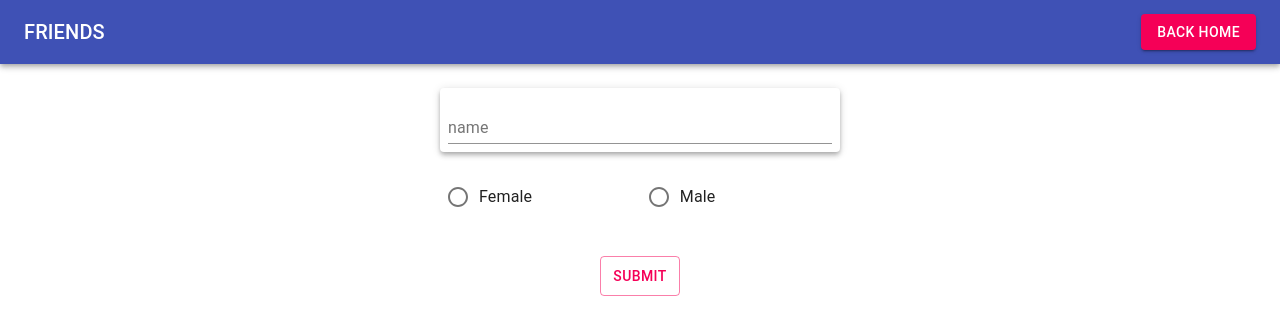
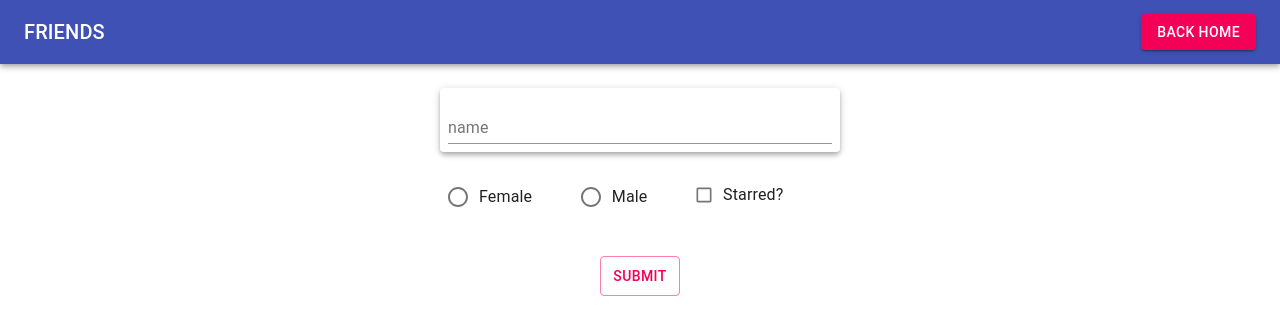
Before and after one commit to Unicornelia/HeavenHR, a React (Create React App) app: page /add in a window 1280 px wide. Shown: the top 334 px of the page. Built offline with nearby package versions, Linux system fonts and the light colour scheme; data requests are answered from the project's data file.

Commit message:
[fix] add friend to include starred status too

```diff
--- a/db.json
+++ b/db.json
@@ -11,6 +11,18 @@
       "name": "Abraham Lincoln",
       "gender": "male",
       "isStarred": true
+    },
+    {
+      "id": "886cffcc-8829-409c-821f-72a3ff25b53f",
+      "name": "Mary Jane",
+      "gender": "female",
+      "isStarred": true
+    },
+    {
+      "id": "9d9db350-665c-4370-b984-b3f60ca1b1ae",
+      "name": "John Doe",
+      "gender": "male",
+      "isStarred": false
     }
   ]
 }
--- a/package.json
+++ b/package.json
@@ -4,6 +4,7 @@
   "private": true,
   "dependencies": {
     "@material-ui/core": "^4.4.3",
+    "@material-ui/lab": "^4.0.0-alpha.56",
     "classnames": "^2.2.6",
     "json-server": "^0.15.1",
     "prop-types": "^15.7.2",
--- a/src/components/NewFriend.js
+++ b/src/components/NewFriend.js
@@ -9,12 +9,14 @@ import Button from "@material-ui/core/Button";
 import RadioGroup from "@material-ui/core/RadioGroup";
 import FormControlLabel from "@material-ui/core/FormControlLabel";
 import Radio from "@material-ui/core/Radio";
+
 import Header from "./Header";
+import Checkbox from "@material-ui/core/Checkbox";
 
 const NewFriend = props => {
   const [name, setName] = useState("");
   const [gender, setGender] = useState("");
-  const [isStared, setIsStared] = useState(false);
+  const [isStarred, setIsStarred] = useState(false);
 
   const history = useHistory();
 
@@ -33,7 +35,7 @@ const NewFriend = props => {
   const handleSubmit = e => {
     e.preventDefault();
     if (name && gender) {
-      const newFriend = { id: generateId(), name, gender, isStared };
+      const newFriend = { id: generateId(), name, gender, isStarred };
       props.onAddFriend(newFriend);
       history.push("/");
     }
@@ -86,7 +88,21 @@ const NewFriend = props => {
                 }
                 label="Male"
               />
+              <FormControlLabel
+                control={
+                  <Checkbox
+                    area-label="isStarred"
+                    checked={isStarred}
+                    size="small"
+                    onChange={() => {
+                      setIsStarred(!isStarred);
+                    }}
+                  />
+                }
+                label="Starred?"
+              />
             </RadioGroup>
+
             <Button
               style={{ width: "80px", height: "40px" }}
               variant="outlined"
```
Also changed, not shown: 1 other file (tests, documents, lock files or other folders).
